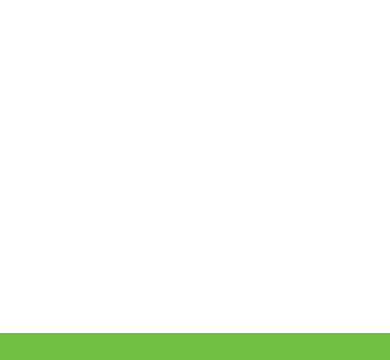
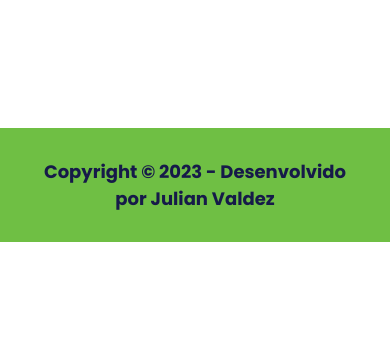
Before and after one commit to valdezjulian/devclub-primeiro-desafio, a plain HTML site: page index.html in a window 390 px wide. Shown: the part 699-1059 px from the top of the page. After the commit the page ends 941 px from the top, so only its background shows below. Drawn offline with Linux system fonts and the light colour scheme.

Commit message:
Alteração no margin-top do arquivo style.css

```diff
--- a/style.css
+++ b/style.css
@@ -143,7 +143,7 @@ footer {
     }
 
     footer {
-    margin-top: 355px;
+    margin-top: 150px;
     }
 
 
```
